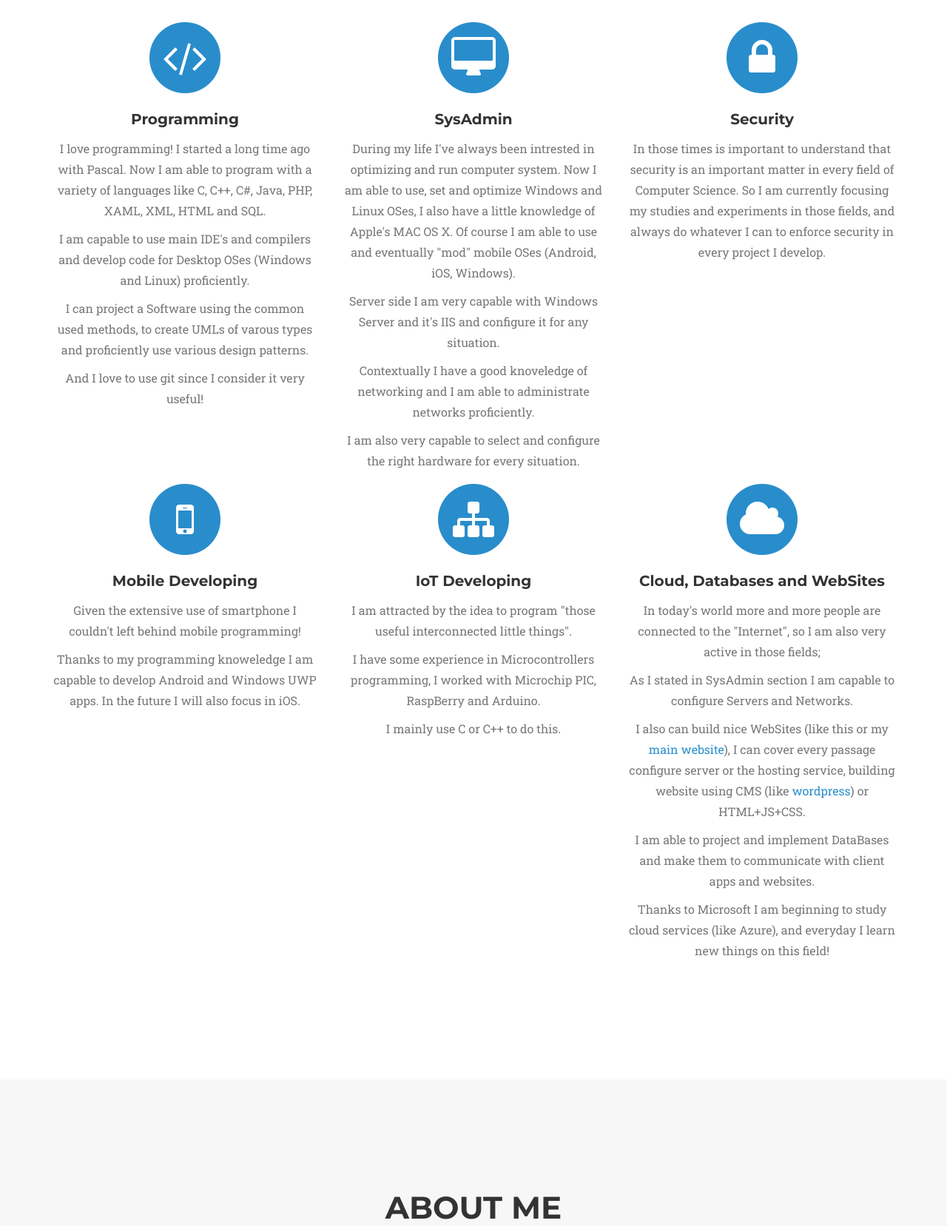
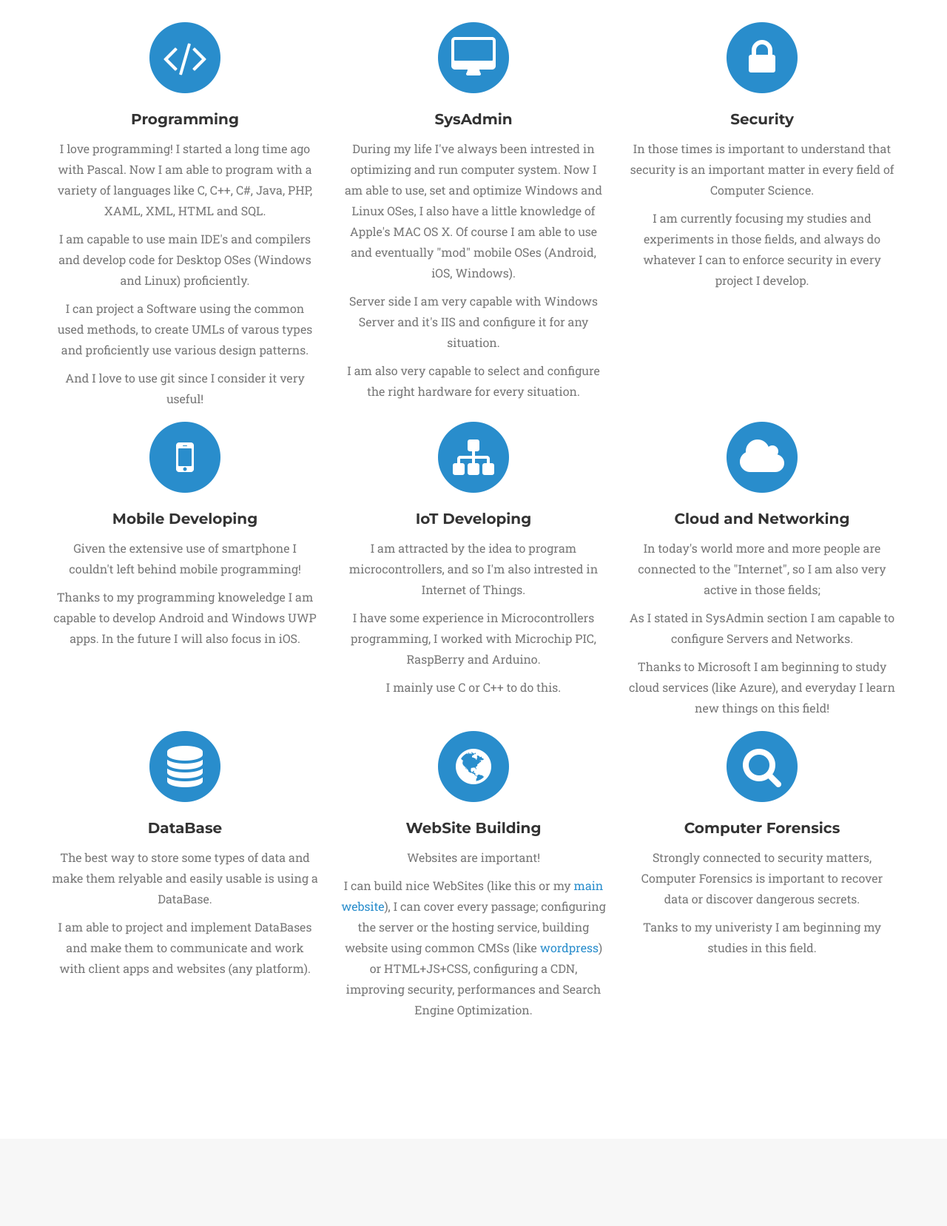
Before and after one commit to Steccas/steccas.github.io, a PHP site: page / in a window 1280 px wide. Shown: the part 1111-2768 px from the top of the page at 74% size. Run offline with PHP 8.4, Linux system fonts and the light colour scheme; some libraries are stand-ins or nearby versions; some web fonts are replaced.

Commit message:
Completed all section, fixed focus color
TODO: Spell check and curriculums

```diff
--- a/index.html
+++ b/index.html
@@ -55,9 +55,7 @@
                     <li class="hidden">
                         <a href="#page-top"></a>
                     </li>
-                    <li>
-                        <a class="page-scroll" href="#services">What I Do</a>
-                    </li>
+                    <li> <a class="page-scroll" href="#services">What I Do</a> </li>
                     <li>
                         <a class="page-scroll" href="#about">About me</a>
                     </li>
@@ -115,7 +113,6 @@
                     <h4 class="service-heading">SysAdmin</h4>
                     <p class="text-muted">During my life I've always been intrested in optimizing and run computer system. Now I am able to use, set and optimize Windows and Linux OSes, I also have a little knowledge of Apple's MAC OS X. Of course I am able to use and eventually "mod" mobile OSes (Android, iOS, Windows).</p>
                     <p class="text-muted"> Server side I am very capable with Windows Server and it's IIS and configure it for any situation. </p>
-                    <p class="text-muted">Contextually I have a good knoveledge of networking and I am able to administrate networks proficiently.</p>
                     <p class="text-muted">I am also very capable to select and configure the right hardware for every situation. </p>
                 </div>
                 <div class="col-md-4">
@@ -124,7 +121,8 @@
                         <i class="fa fa-lock fa-stack-1x fa-inverse"></i>
                     </span>
                     <h4 class="service-heading">Security</h4>
-                    <p class="text-muted">In those times is important to understand that security is an important matter in every field of Computer Science. So I am currently focusing my studies and experiments in those fields, and always do whatever I can to enforce security in every project I develop.</p>
+                    <p class="text-muted">In those times is important to understand that security is an important matter in every field of Computer Science.</p>
+                    <p class="text-muted">I am currently focusing my studies and experiments in those fields, and always do whatever I can to enforce security in every project I develop.</p>
                 </div>
             </div>
              <div class="row text-center">
@@ -143,7 +141,7 @@
                         <i class="fa fa-sitemap fa-stack-1x fa-inverse"></i>
                     </span>
                     <h4 class="service-heading">IoT Developing</h4>
-                    <p class="text-muted">I am attracted by the idea to program "those useful interconnected little things". </p>
+                    <p class="text-muted">I am attracted by the idea to program microcontrollers, and so I'm also intrested in Internet of Things. </p>
                     <p class="text-muted">I have some experience in Microcontrollers programming, I worked with Microchip PIC, RaspBerry and Arduino.</p>
                     <p class="text-muted">I mainly use C or C++ to do this. </p>
                 </div>
@@ -152,12 +150,39 @@
                         <i class="fa fa-circle fa-stack-2x text-primary"></i>
                         <i class="fa fa-cloud fa-stack-1x fa-inverse"></i>
                     </span>
-                    <h4 class="service-heading">Cloud, Databases and WebSites</h4>
+                    <h4 class="service-heading">Cloud and Networking</h4>
                     <p class="text-muted">In today's world more and more people are connected to the "Internet", so I am also very active in those fields; </p>
                   <p class="text-muted">As I stated in SysAdmin section I am capable to configure Servers and Networks.</p>
-                  <p class="text-muted">I also can build nice WebSites (like this or my <a href="www.lucasteccanella.net">main website</a>), I can cover every passage configure server or the hosting service, building website using CMS (like <a href="https://wordpress.com/">wordpress</a>) or HTML+JS+CSS.</p>
-                  <p class="text-muted">I am able to project and implement DataBases and make them to communicate with client apps and websites. </p>
                   <p class="text-muted">Thanks to Microsoft I am beginning to study cloud services (like Azure), and everyday I learn new things on this field!</p>
+                </div>
+            </div>
+            <div class="row text-center">
+                <div class="col-md-4">
+                    <span class="fa-stack fa-4x">
+                        <i class="fa fa-circle fa-stack-2x text-primary"></i>
+                        <i class="fa fa-database fa-stack-1x fa-inverse"></i>
+                    </span>
+                    <h4 class="service-heading">DataBase</h4>
+                    <p class="text-muted">The best way to store some types of data and make them relyable and easily usable is using a DataBase. </p>
+                    <p class="text-muted">I am able to project and implement DataBases and make them to communicate and work with client apps and websites (any platform).</p>
+                </div>
+                <div class="col-md-4">
+                    <span class="fa-stack fa-4x">
+                        <i class="fa fa-circle fa-stack-2x text-primary"></i>
+                        <i class="fa fa-globe fa-stack-1x fa-inverse"></i>
+                    </span>
+                    <h4 class="service-heading">WebSite Building</h4>
+                    <p class="text-muted">Websites are important!</p>
+                    <p class="text-muted">I can build nice WebSites (like this or my <a href="www.lucastecccanella.net">main website</a>), I can cover every passage; configuring the server or the hosting service, building website using common CMSs (like <a href="www.wordpress.com">wordpress</a>) or HTML+JS+CSS, configuring a CDN, improving security, performances and Search Engine Optimization.</p>
+                </div>
+                <div class="col-md-4">
+                    <span class="fa-stack fa-4x">
+                        <i class="fa fa-circle fa-stack-2x text-primary"></i>
+                        <i class="fa fa-search fa-stack-1x fa-inverse"></i>
+                    </span>
+                    <h4 class="service-heading">Computer Forensics</h4>
+                    <p class="text-muted">Strongly connected to security matters, Computer Forensics is important to recover data or discover dangerous secrets.</p>
+                    <p class="text-muted">Tanks to my univeristy I am beginning my studies in this field. </p>
                 </div>
             </div>
         </div>
@@ -206,12 +231,35 @@
             <div class="row">
                 <div class="col-lg-12 text-center">
                     <h2 class="section-heading">Contact Me</h2>
-                    <h3 class="section-subheading text-muted">Various Web and contacts links</h3>
+                    <h3 class="section-subheading text-white">Various web and contacts links</h3>
                 </div>
             </div>
             <div class="row">
-                <div class="col-lg-12">
-
+                <div class="row text-center">
+                    <div class="col-md-4">
+                        <span class="fa-stack fa-4x">
+                            <i class="fa fa-circle fa-stack-2x text-primary"></i>
+                            <i class="fa fa-envelope fa-stack-1x fa-inverse"></i>
+                        </span>
+                      <h4 class="service-heading text-white">e-mail</h4>
+                      <p class="text-white"><a href="mailto:luca.steccanella@live.it">luca.steccanella@live.it</a></p>
+                    </div>
+                    <div class="col-md-4">
+                        <span class="fa-stack fa-4x">
+                            <i class="fa fa-circle fa-stack-2x text-primary"></i>
+                            <i class="fa fa-wordpress fa-stack-1x fa-inverse"></i>
+                        </span>
+                        <h4 class="service-heading text-white">My WebSite</h4>
+                        <p class="text-white"><a href="https://www.lucasteccanella.net">www.lucasteccanella.net</a></p>
+                    </div>
+                    <div class="col-md-4">
+                        <span class="fa-stack fa-4x">
+                            <i class="fa fa-circle fa-stack-2x text-primary"></i>
+                            <i class="fa fa-phone fa-stack-1x fa-inverse"></i>
+                        </span>
+                      <h4 class="service-heading text-white">Phone Number</h4>
+                        <p class="text-white">+393312909117</p>
+                    </div>
                 </div>
             </div>
         </div>
@@ -227,11 +275,13 @@
                         </li>
                         <li><a href="https://www.facebook.com/Steccas"><i class="fa fa-facebook"></i></a>
                         </li>
+                        <li><a href="mailto:luca.steccanella@live.it"><i class="fa fa-envelope"></i></a>
+                        </li>
                         <li><a href="https://www.linkedin.com/in/lucasteccanella"><i class="fa fa-linkedin"></i></a>
                         </li>
                         <li><a href="https://github.com/Steccas"><i class="fa fa-github"></i></a>
                         </li>
-                        <li><a href="#"><i class="fa fa-stack-overflow"></i></a>
+                        <li><a href="https://stackoverflow.com/users/6082387/luca-steccanella"><i class="fa fa-stack-overflow"></i></a>
                         </li>
                         <li><a href="https://msdn.microsoft.com/it-it/microsoftstudentpartners.aspx"><i class="fa fa-windows"></i></a>
                         </li>
```
Also changed, not shown: css/agency.css (+36 -6 lines).
